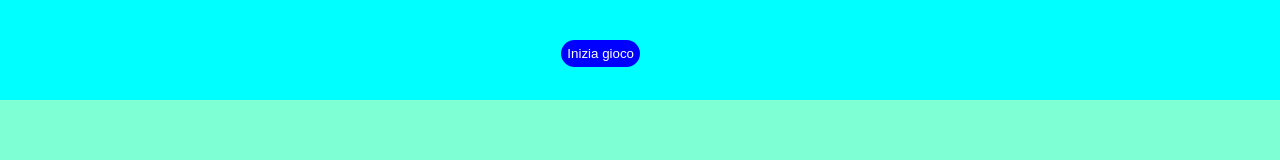
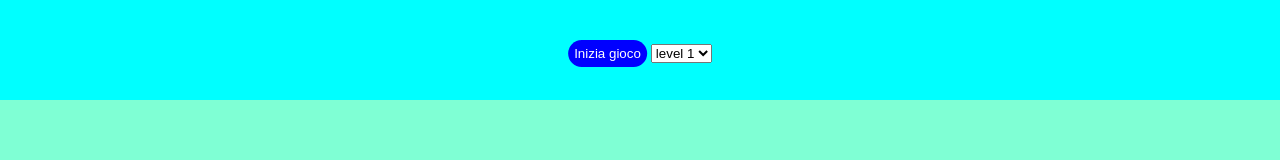
Before and after one commit to Soficius/js-campominato-grid, a plain HTML site: page index.html in a window 1280 px wide. Drawn offline with Linux system fonts and the light colour scheme.

Commit message:
fixed grid duplication

```diff
--- a/css/style.css
+++ b/css/style.css
@@ -15,10 +15,13 @@ header{
     height: 100px;
     background-color: aqua;
 }
-#start{
+#hcont{
     position: fixed;
     top:40px;
-    right: 50%;
+    left: 50%;
+    transform: translate(-50%, 0);
+}
+#start{
     padding: 6px 6px;
     border-radius: 30px;
     background-color: blue;
--- a/index.html
+++ b/index.html
@@ -9,7 +9,14 @@
 </head>
 <body>
     <header>
-        <button id="start">Inizia gioco</button>
+        <div id="hcont">
+            <button id="start">Inizia gioco</button>
+            <select id="level">
+                <option value="10x10">level 1</option>
+                <option value="9x9">level 2</option>
+                <option value="7x7">level 3</option>
+            </select>
+        </div>
     </header>
     <div class="container">
         <div id="grid">
--- a/js/script.js
+++ b/js/script.js
@@ -1,12 +1,3 @@
-// Consegna
-// L'utente clicca su un bottone che genererà una griglia di gioco quadrata.
-// Ogni cella ha un numero progressivo, da 1 a 100.
-// Ci saranno quindi 10 caselle per ognuna delle 10 righe.
-// Quando l'utente clicca su ogni cella, la cella cliccata si colora di azzurro ed emetto un messaggio in console con il numero della cella cliccata.
-// Procediamo milestone per milestone senza invertire l'ordine.
-// Cerchiamo di fare almeno un commit per ogni milestone!
-
-
 //* 1.3. funzione per creare una celle
 function getNewCell(num){
     const cell = document.createElement('div');
@@ -24,11 +15,14 @@ function colorizeCell(e){
 }
 
 
-//* 1. mi metto in ascolta sul btn per la creazione della griglia
+//* 1. mi metto in ascolto sul btn per la creazione della griglia
 document.getElementById('start').addEventListener('click', function(){
     //* 1.1. prendo l'elemento griglia
     const grid = document.getElementById('grid');
-
+    //* rimuovo eventuali celle preesistenti
+    while (grid.firstChild) {
+        grid.removeChild(grid.lastChild)
+    }
     //* 1.2. devo creare una griglia di 100 celle divisa in 10 colonne e 10 righe
     const rows = 10;
     const cols = 10;
```
